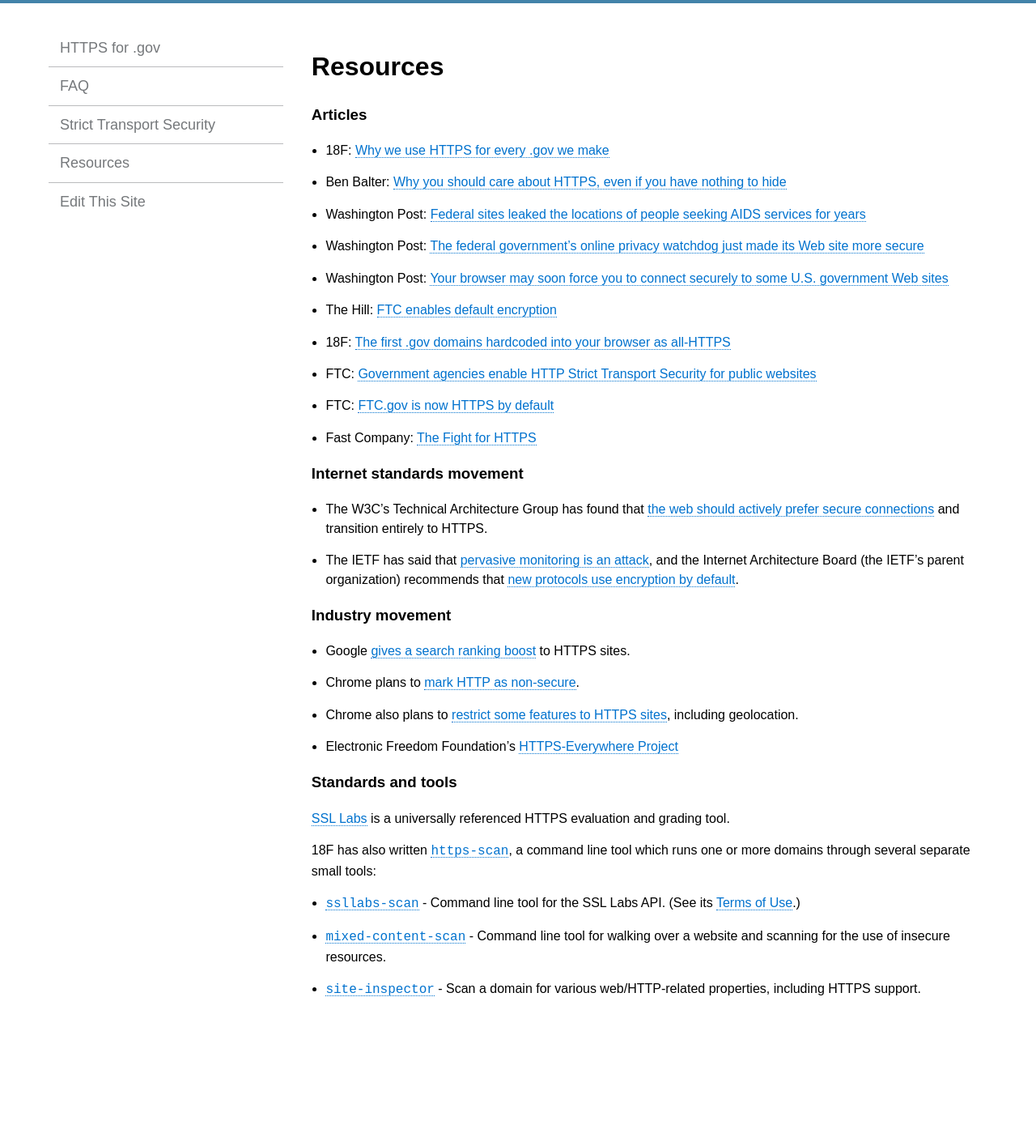
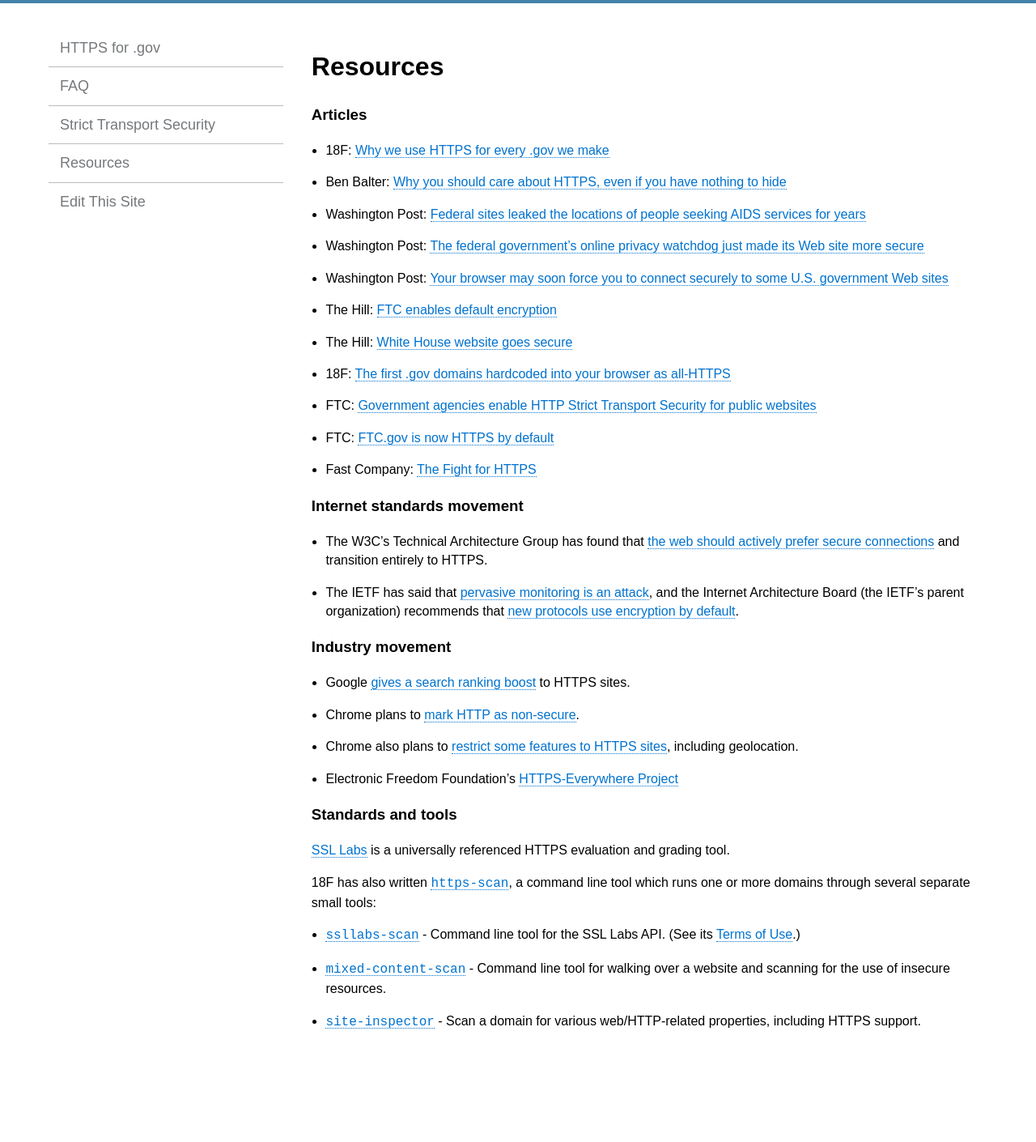
Before and after one commit to GSA/https, a Jekyll site: the page built from pages/resources.md, in a window 1280 px wide. Shown: the whole page at 81% size. Built offline with Jekyll 4.4.1, drawn with Linux system fonts in a browser that asks for light colours; Markdown is read by kramdown in place of the engine named in the settings; before the commit the page ends 1371 px from its top, so only the background shows below that.

Commit message:
adding hill piece

```diff
--- a/pages/resources.md
+++ b/pages/resources.md
@@ -12,6 +12,7 @@
 * Washington Post: [The federal government’s online privacy watchdog just made its Web site more secure](http://www.washingtonpost.com/blogs/the-switch/wp/2015/03/06/the-federal-governments-online-privacy-watchdog-just-made-its-web-site-more-secure/)
 * Washington Post: [Your browser may soon force you to connect securely to some U.S. government Web sites](http://www.washingtonpost.com/blogs/the-switch/wp/2015/02/11/your-browser-may-soon-force-you-to-connect-securely-to-some-u-s-government-web-sites/)
 * The Hill: [FTC enables default encryption](http://thehill.com/policy/technology/234873-ftc-enables-default-encryption)
+* The Hill: [White House website goes secure](http://thehill.com/policy/technology/235323-white-house-website-goes-secure)
 * 18F: [The first .gov domains hardcoded into your browser as all-HTTPS](https://18f.gsa.gov/2015/02/09/the-first-gov-domains-hardcoded-into-your-browser-as-all-https/)
 * FTC: [Government agencies enable HTTP Strict Transport Security for public websites](http://www.ftc.gov/news-events/blogs/techftc/2015/02/government-agencies-enable-http-strict-transport-security-public)
 * FTC: [FTC.gov is now HTTPS by default](https://www.ftc.gov/news-events/blogs/techftc/2015/03/ftcgov-now-https-default)
```
